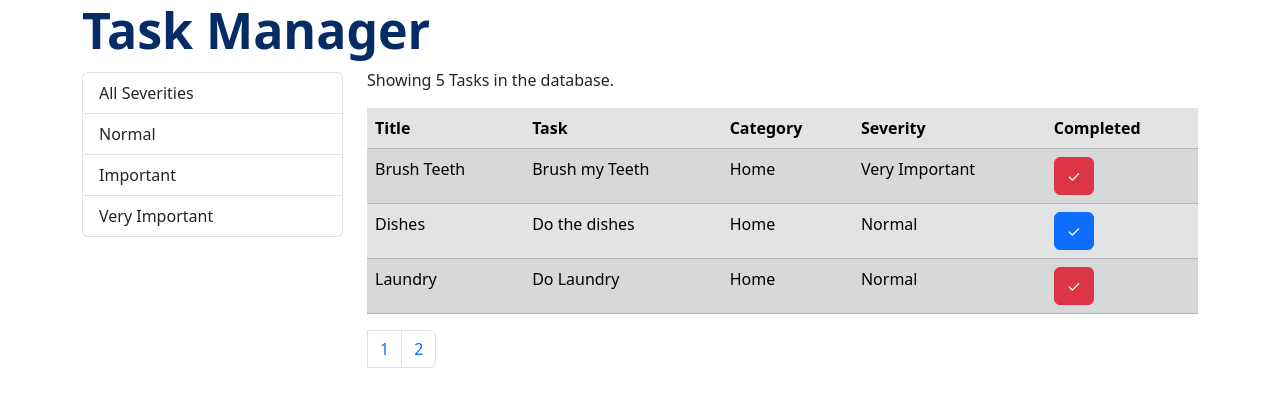
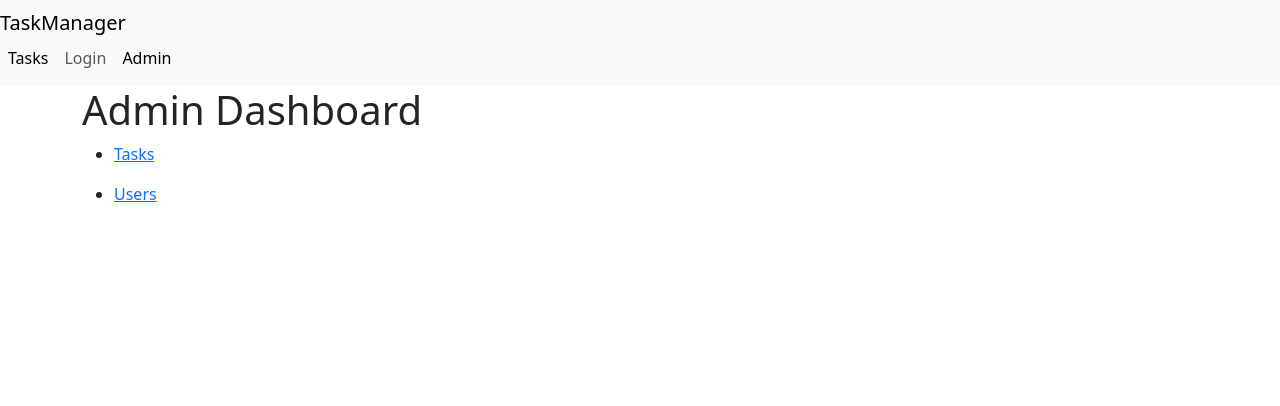
Before and after one commit to Craig-pfoo/react-app, a React (Create React App) app: page /admin/dashboard in a window 1280 px wide. Shown: the top 406 px of the page. Built offline with nearby package versions, Linux system fonts and the light colour scheme.

Commit message:
Added Routing to the app

```diff
--- a/src/App.js
+++ b/src/App.js
@@ -1,12 +1,31 @@
 import React, { Component } from "react";
-import Tasks from "./components/taskComponents";
+import { Route, Redirect, Switch } from "react-router-dom";
+import Tasks from "./components/tasks";
+import Users from "./components/admin/users";
+import NotFound from "./components/notFound";
+import LoginScreen from "./components/loginScreen";
+import NavBar from "./components/navBar";
+import Dashboard from "./components/admin/dashboard";
+import AllTasks from "./components/admin/allTasks";
 
 class Apps extends Component {
   render() {
     return (
-      <main className="container">
-        <Tasks />
-      </main>
+      <React.Fragment>
+        <NavBar />
+        <main className="container">
+          <Switch>
+            <Route path="/tasks" component={Tasks}></Route>
+            <Route path="/not-found" component={NotFound}></Route>
+            <Route path="/loginScreen" component={LoginScreen}></Route>
+            <Route path="/admin/dashboard" component={Dashboard}></Route>
+            <Route path="/admin/allTasks" component={AllTasks}></Route>
+            <Route path="/admin/users" component={Users}></Route>
+            <Redirect path="/" exact to="/tasks"></Redirect>
+            <Redirect to="/not-found"></Redirect>
+          </Switch>
+        </main>
+      </React.Fragment>
     );
   }
 }
--- /dev/null
+++ b/src/components/admin/allTasks.jsx
@@ -0,0 +1,7 @@
+import React from "react";
+
+const AllTasks = () => {
+  return <h1>Tasks</h1>;
+};
+
+export default AllTasks;
--- /dev/null
+++ b/src/components/admin/dashboard.jsx
@@ -0,0 +1,18 @@
+import React from "react";
+import { Route } from "react-router-dom";
+import SideBar from "./sideBar";
+import Users from "./users";
+import AllTasks from "./allTasks";
+
+const Dashboard = () => {
+  return (
+    <div>
+      <h1>Admin Dashboard</h1>
+      <SideBar />
+      <Route path="./admin/users" component={Users} />
+      <Route path="./admin/allTasks" component={AllTasks} />
+    </div>
+  );
+};
+
+export default Dashboard;
--- /dev/null
+++ b/src/components/admin/sideBar.jsx
@@ -0,0 +1,21 @@
+import React from "react";
+import { Link } from "react-router-dom";
+
+const SideBar = () => {
+  return (
+    <div>
+      <ul>
+        <li>
+          <Link to="/admin/allTasks">Tasks</Link>
+        </li>
+      </ul>
+      <ul>
+        <li>
+          <Link to="/admin/users">Users</Link>
+        </li>
+      </ul>
+    </div>
+  );
+};
+
+export default SideBar;
--- /dev/null
+++ b/src/components/admin/users.jsx
@@ -0,0 +1,7 @@
+import React from "react";
+
+const Users = () => {
+  return <h1>Users</h1>;
+};
+
+export default Users;
--- /dev/null
+++ b/src/components/loginScreen.jsx
@@ -0,0 +1,7 @@
+import React from "react";
+
+const LoginScreen = () => {
+  return <h1>Login Here</h1>;
+};
+
+export default LoginScreen;
--- /dev/null
+++ b/src/components/navBar.jsx
@@ -0,0 +1,50 @@
+import React from "react";
+import { Link, NavLink } from "react-router-dom";
+
+const NavBar = () => {
+  return (
+    <nav className="navbar navbar-expand-lg bg-body-tertiary">
+      <div classNameName="container-fluid">
+        <Link className="navbar-brand" to="/">
+          TaskManager
+        </Link>
+        <button
+          className="navbar-toggler"
+          type="button"
+          data-bs-toggle="collapse"
+          data-bs-target="#navbarNav"
+          aria-controls="navbarNav"
+          aria-expanded="false"
+          aria-label="Toggle navigation"
+        >
+          <span className="navbar-toggler-icon"></span>
+        </button>
+        <div className="collapse navbar-collapse" id="navbarNav">
+          <ul className="navbar-nav">
+            <li className="nav-item">
+              <NavLink
+                className="nav-link active"
+                aria-current="page"
+                to="/tasks"
+              >
+                Tasks
+              </NavLink>
+            </li>
+            <li className="nav-item">
+              <NavLink className="nav-link" to="/loginScreen">
+                Login
+              </NavLink>
+            </li>
+            <li className="nav-item">
+              <NavLink className="nav-link" to="../admin/dashboard">
+                Admin
+              </NavLink>
+            </li>
+          </ul>
+        </div>
+      </div>
+    </nav>
+  );
+};
+
+export default NavBar;
--- /dev/null
+++ b/src/components/notFound.jsx
@@ -0,0 +1,7 @@
+import React from "react";
+
+const NotFound = () => {
+  return <h1>Not Found</h1>;
+};
+
+export default NotFound;
--- a/src/components/taskComponents.jsx
+++ b/src/components/tasks.jsx
@@ -57,12 +57,12 @@ class Tasks extends Component {
 
     return (
       <div className="row">
-        <h1
+        {/* <h1
           style={{ fontSize: 50, fontWeight: "bold" }}
           className="text-primary-emphasis"
         >
           Task Manager
-        </h1>
+        </h1> */}
         <div className="col-3 mt-1">
           <TaskGroup
             tasks={this.state.genres}
--- a/src/index.js
+++ b/src/index.js
@@ -4,4 +4,9 @@ import { BrowserRouter } from "react-router-dom";
 import "bootstrap/dist/css/bootstrap.css";
 import Apps from "./App";
 
-ReactDOM.render(<Apps />, document.getElementById("root"));
+ReactDOM.render(
+  <BrowserRouter>
+    <Apps />
+  </BrowserRouter>,
+  document.getElementById("root")
+);
```
